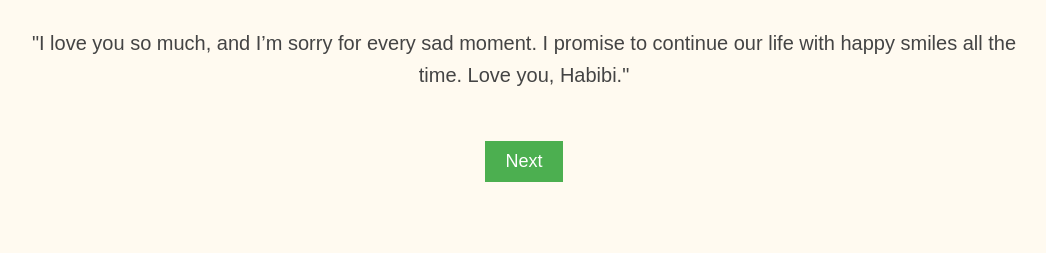
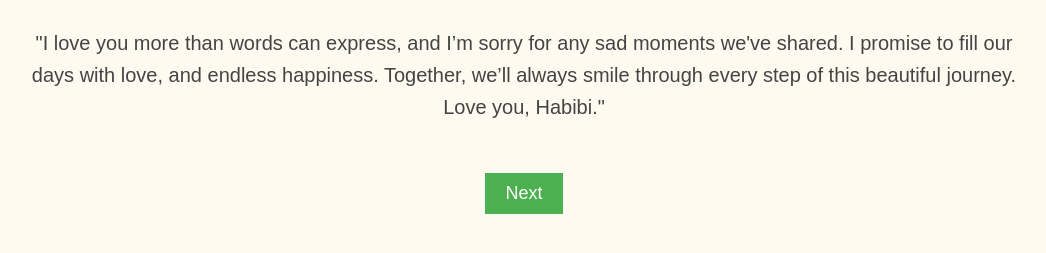
Before and after one commit to Ahed-spectra/NN, a plain HTML site: page love_message.html in a window 1280 px wide. Shown: the part 133-386 px from the top of the page, without its empty margins (116-1162 px from the left). Drawn offline with Linux system fonts and the light colour scheme.

Commit message:
Update love_message.html

```diff
--- a/love_message.html
+++ b/love_message.html
@@ -44,7 +44,7 @@
 </head>
 <body>
     <h2>Do you love me ❤️?</h2>
-    <p>"I love you so much, and I’m sorry for every sad moment. I promise to continue our life with happy smiles all the time. Love you, Habibi."</p>
+    <p>"I love you more than words can express, and I’m sorry for any sad moments we've shared. I promise to fill our days with love, and endless happiness. Together, we’ll always smile through every step of this beautiful journey. Love you, Habibi."</p>
     <button onclick="nextPage()">Next</button>
 </body>
 </html>
```
